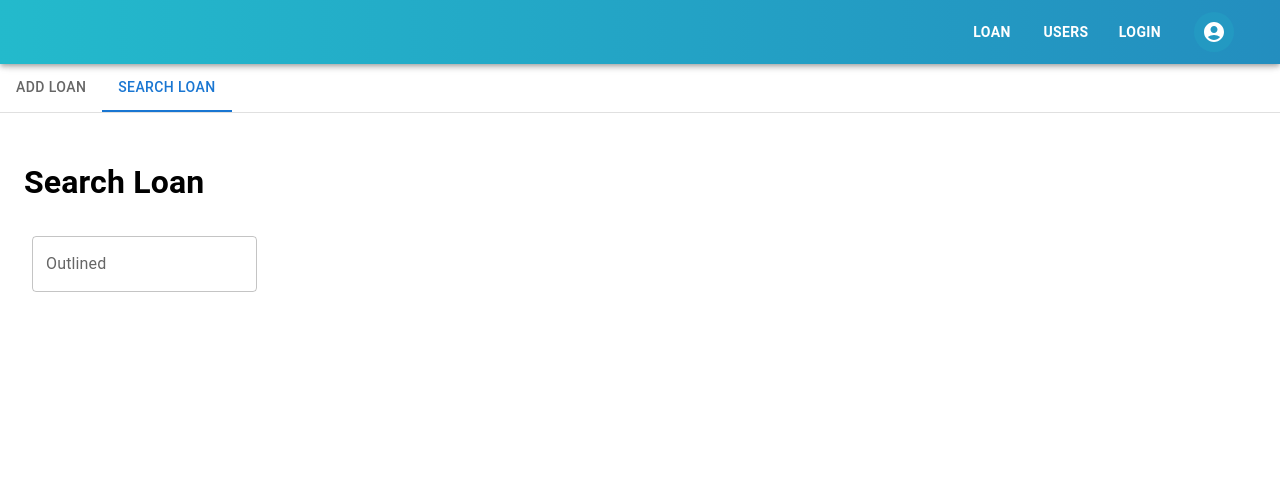
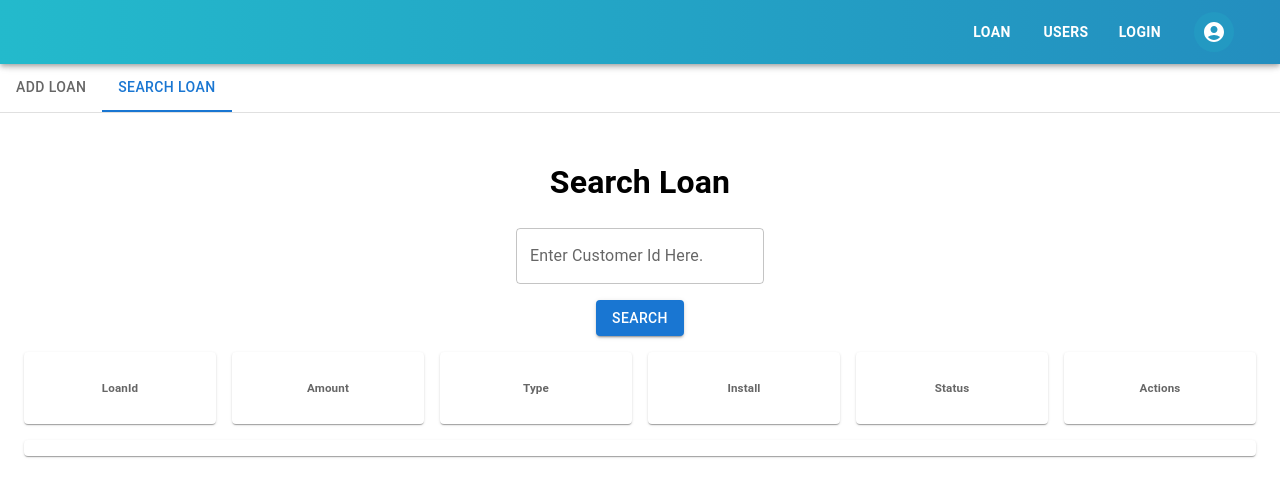
Before and after one commit to navoddilshan9/group-assignment-ead-frontend, a React (Create React App) app: page /loan in a window 1280 px wide. Both pictures are taken after a click on the tab "SEARCH LOAN". Shown: the top 496 px of the page. Built offline with nearby package versions, Linux system fonts and the light colour scheme.

Commit message:
loan comp added

```diff
--- /dev/null
+++ b/src/components/LoanDataComponent/LoanDataComponent.js
@@ -0,0 +1,44 @@
+import React from "react";
+import { styled } from '@mui/material/styles';
+import Box from '@mui/material/Box';
+import Paper from "@mui/material/Paper";
+import Grid from "@mui/material/Grid";
+import Button from '@mui/material/Button';
+// import { styled } from '@mui/material/styles';
+
+const LoanDataComponent = (LoanId,Amount,Type,Installments,Status) => {
+
+    // const Item = styled(Paper)(({ theme }) => ({
+    //     backgroundColor: theme.palette.mode === 'dark' ? '#1A2027' : '#fff',
+    //     ...theme.typography.body2,
+    //     padding: theme.spacing(1),
+    //     textAlign: 'center',
+    //     color: theme.palette.text.secondary,
+    //   }));
+  return (
+    <>
+      <Grid container spacing={2}>
+        {/* <Grid item xs={2}>
+          <div>{LoanId}</div>
+        </Grid>
+        <Grid item xs={2}>
+          <Item>{Amount}</Item>
+        </Grid>
+        <Grid item xs={2}>
+          <Item>{Type}</Item>
+        </Grid>
+        <Grid item xs={2}>
+          <Item>{Installments}</Item>
+        </Grid>
+        <Grid item xs={2}>
+          <Item>{Status}</Item>
+        </Grid>
+        <Grid item xs={2}>
+          <Item><Button variant="outlined">Update</Button><Button variant="outlined">Delete</Button></Item>
+        </Grid> */}
+      </Grid>
+    </>
+  );
+};
+
+export default LoanDataComponent;
--- a/src/pages/Loan/Loan.js
+++ b/src/pages/Loan/Loan.js
@@ -7,9 +7,15 @@ import TabContext from "@mui/lab/TabContext";
 import TabList from "@mui/lab/TabList";
 import TabPanel from "@mui/lab/TabPanel";
 import TextField from "@mui/material/TextField";
-import Paper from '@mui/material/Paper';
-import Grid from '@mui/material/Grid';
+import Button from "@mui/material/Button";
+import Stack from "@mui/material/Stack";
+import { margin } from "@mui/system";
+import Paper from "@mui/material/Paper";
+import Grid from "@mui/material/Grid";
 import { styled } from '@mui/material/styles';
+
+
+import LoanDataComponent from "../../components/LoanDataComponent/LoanDataComponent";
 const Loan = () => {
   const [loanData, setLoanData] = useState({});
   const [value, setValue] = React.useState("1");
@@ -17,6 +23,14 @@ const Loan = () => {
   const handleChange = (event, newValue) => {
     setValue(newValue);
   };
+
+  const Item = styled(Paper)(({ theme }) => ({
+    backgroundColor: theme.palette.mode === "dark" ? "#1A2027" : "#fff",
+    ...theme.typography.body2,
+    padding: theme.spacing(1),
+    textAlign: "center",
+    color: theme.palette.text.secondary,
+  }));
   const getLoanDataByUserId = (id) => {
     const uid = id;
     axios
@@ -41,21 +55,61 @@ const Loan = () => {
           </Box>
           <TabPanel value="1">Item One</TabPanel>
           <TabPanel value="2">
+            <div align="center">
               <h1>Search Loan</h1>
-            <Box
-              component="form"
-              sx={{
-                "& > :not(style)": { m: 1, width: "25ch" },
-              }}
-              noValidate
-              autoComplete="off"
-            >
+              <div align="center">
                 <TextField
                   id="outlined-basic"
-                label="Outlined"
+                  label="Enter Customer Id Here."
                   variant="outlined"
                 />
+              </div>
+              <div align="center">
+                <Box sx={{ m: 2 }}>
+                  {" "}
+                  <Button variant="contained">Search</Button>
                 </Box>
+              </div>
+              <div align="center">
+                <Grid container spacing={2}>
+                  <Grid item xs={2}>
+                    <Item align="center">
+                      <h5>LoanId</h5>
+                    </Item>
+                  </Grid>
+                  <Grid item xs={2}>
+                    <Item align="center">
+                      <h5>Amount</h5>
+                    </Item>
+                  </Grid>
+                  <Grid item xs={2}>
+                    <Item align="center">
+                      <h5>Type</h5>
+                    </Item>
+                  </Grid>
+                  <Grid item xs={2}>
+                    <Item align="center">
+                      <h5>Install</h5>
+                    </Item>
+                  </Grid>
+                  <Grid item xs={2}>
+                    <Item align="center">
+                      <h5>Status</h5>
+                    </Item>
+                  </Grid>
+                  <Grid item xs={2}>
+                    <Item align="center">
+                      <h5>Actions</h5>
+                    </Item>
+                  </Grid>
+                  <Grid item xs={12}>
+                    <Item align="center">
+                    <LoanDataComponent/>
+                    </Item>
+                  </Grid>
+                </Grid>
+              </div>
+            </div>
           </TabPanel>
         </TabContext>
       </Box>
```
Lines whose indentation alone changed are shown as unchanged.
